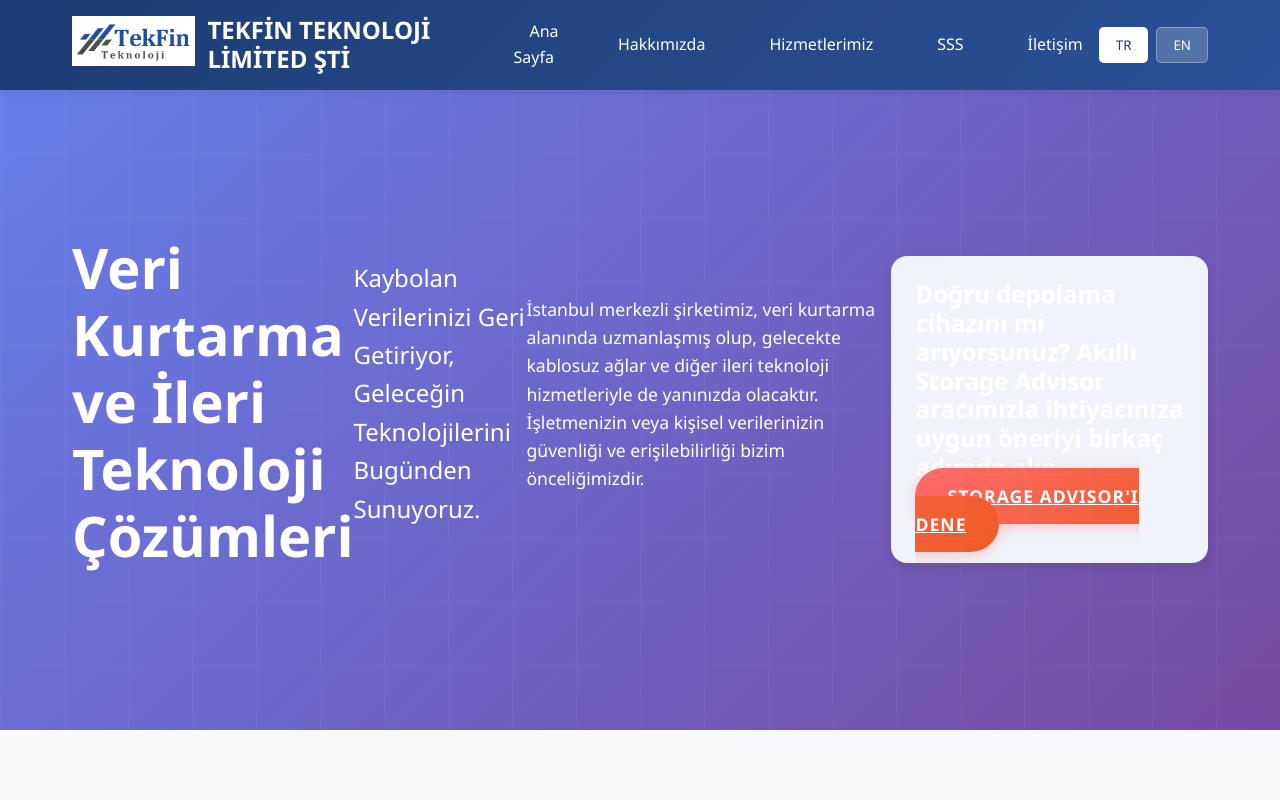
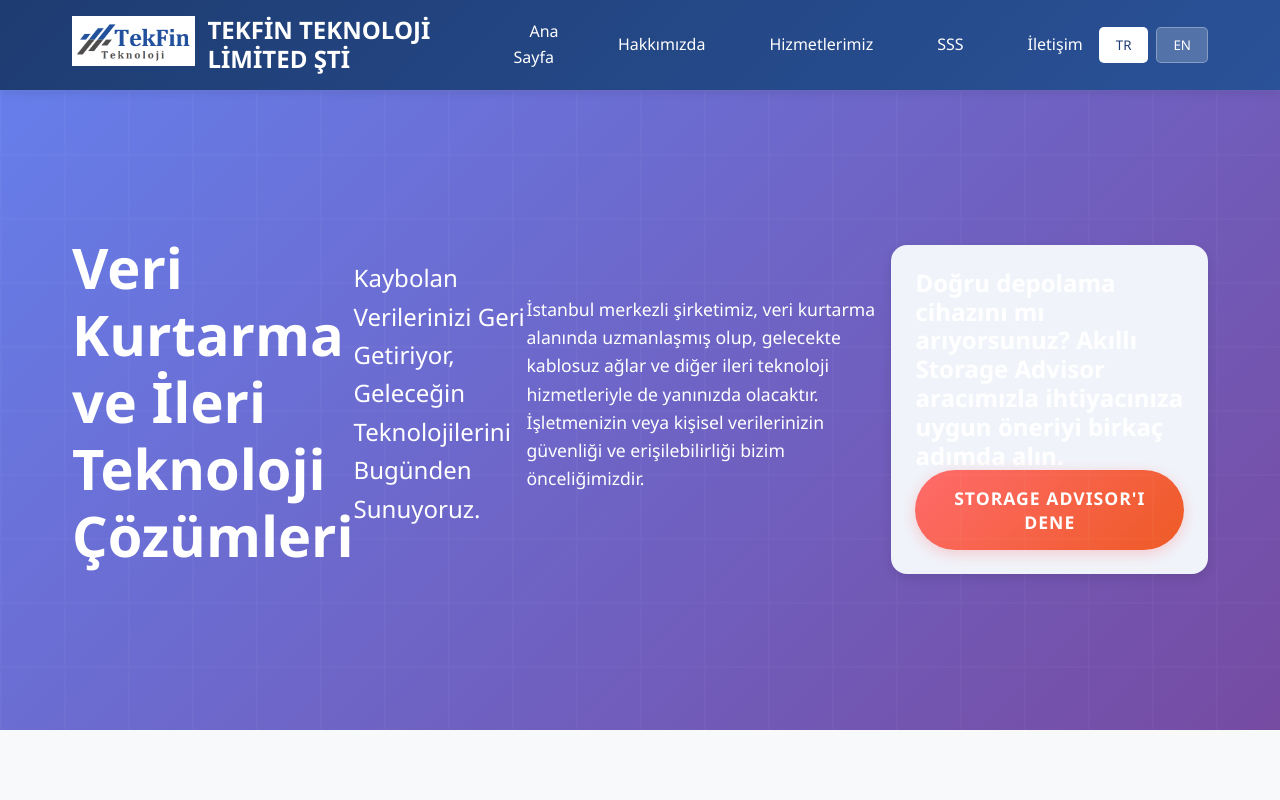
Before and after one commit to SalehKar/tekfin-website, a React (Create React App) app: page / in a window 1280 px wide. Shown: the top 800 px of the page. Built offline with nearby package versions, Linux system fonts and the light colour scheme.

Commit message:
Update HomePage.js

```diff
--- a/src/components/HomePage.js
+++ b/src/components/HomePage.js
@@ -1,5 +1,5 @@
 import React from 'react';
-import { Link, useNavigate } from 'react-router-dom';
+import { useNavigate } from 'react-router-dom';
 import './HomePage.css';
 
 const HomePage = ({ language }) => {
@@ -79,8 +79,8 @@ const HomePage = ({ language }) => {
   return (
     <div className="homepage">
       {/* Hero Section */}
-      <section className="hero bg-gradient-to-r from-indigo-800 via-purple-800 to-blue-800">
-        <div className="container relative z-10 text-center text-white">
+      <section className="hero">
+        <div className="container relative z-10 text-center">
           <h1 className="hero-title text-4xl font-bold mb-4">{t.mainTitle}</h1>
           <p className="hero-subtitle text-lg mb-2">{t.subtitle}</p>
           <p className="hero-intro mb-6 relative z-20 max-w-3xl mx-auto">{t.intro}</p>
@@ -91,12 +91,9 @@ const HomePage = ({ language }) => {
                 <h2 className="text-xl font-semibold mb-2">{t.landingDescription}</h2>
               </div>
               <div className="text-center">
-                <Link
-                  to="/storage-advisor"
-                  className="cta-button px-6 py-2 bg-gradient-to-r from-blue-600 to-purple-600 text-white font-bold rounded-full shadow hover:shadow-lg transition"
-                >
+                <button className="cta-button px-6 py-2 bg-gradient-to-r from-blue-600 to-purple-600 text-white font-bold rounded-full shadow hover:shadow-lg transition" onClick={() => navigate('/storage-advisor')}>
                   {t.landingBtn}
-                </Link>
+                </button>
               </div>
             </div>
           </div>
```
